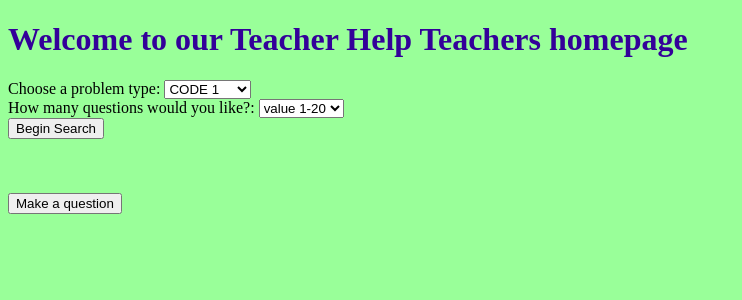
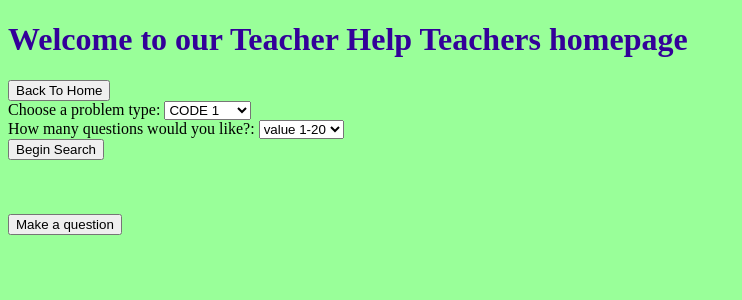
Before and after one commit to rswedberg/teachershelpteachers, a Flask app: page /retrieve in a window 1280 px wide. Shown: the top 300 px of the page, without its empty margins (0-742 px from the left). Run offline with Flask 2, Linux system fonts and the light colour scheme.

Commit message:
Update retrieve.html

```diff
--- a/templates/retrieve.html
+++ b/templates/retrieve.html
@@ -15,6 +15,10 @@
 </h1>
 <form action="/retrieve" method="post">
   <p1>
+    <button name="home">Back To Home</button>
+  </p1>
+  <br>
+  <p2>
   <label for="choices"> Choose a problem type: </label>
   <select name= "cars" id="cars">
     <optgroup label="something">
@@ -24,23 +28,23 @@
       <option value="code type 2">CODE 2</option>
     </optgroup>
   </select>
-  </p1>
+  </p2>
   <br>
-  <p2>
+  <p3>
   <label for="Number of problems"> How many questions would you like?: </label>
   <select name= "one" id="one">
       <option value="value 1-20"> value 1-20</option>
 
   </select>
-  </p2>
-  <p3>
+  </p3>
+  <p4>
     <! I can't fingure out how to put a  for the output here box here. -->
     <output name="result"></output>
-  </p3>
+  </p4>
   <br>
-    <p4>
+    <p5>
       <button class="button">Begin Search</button>
-    </p4>
+    </p5>
     <br>
     <br>
     <br>
```
